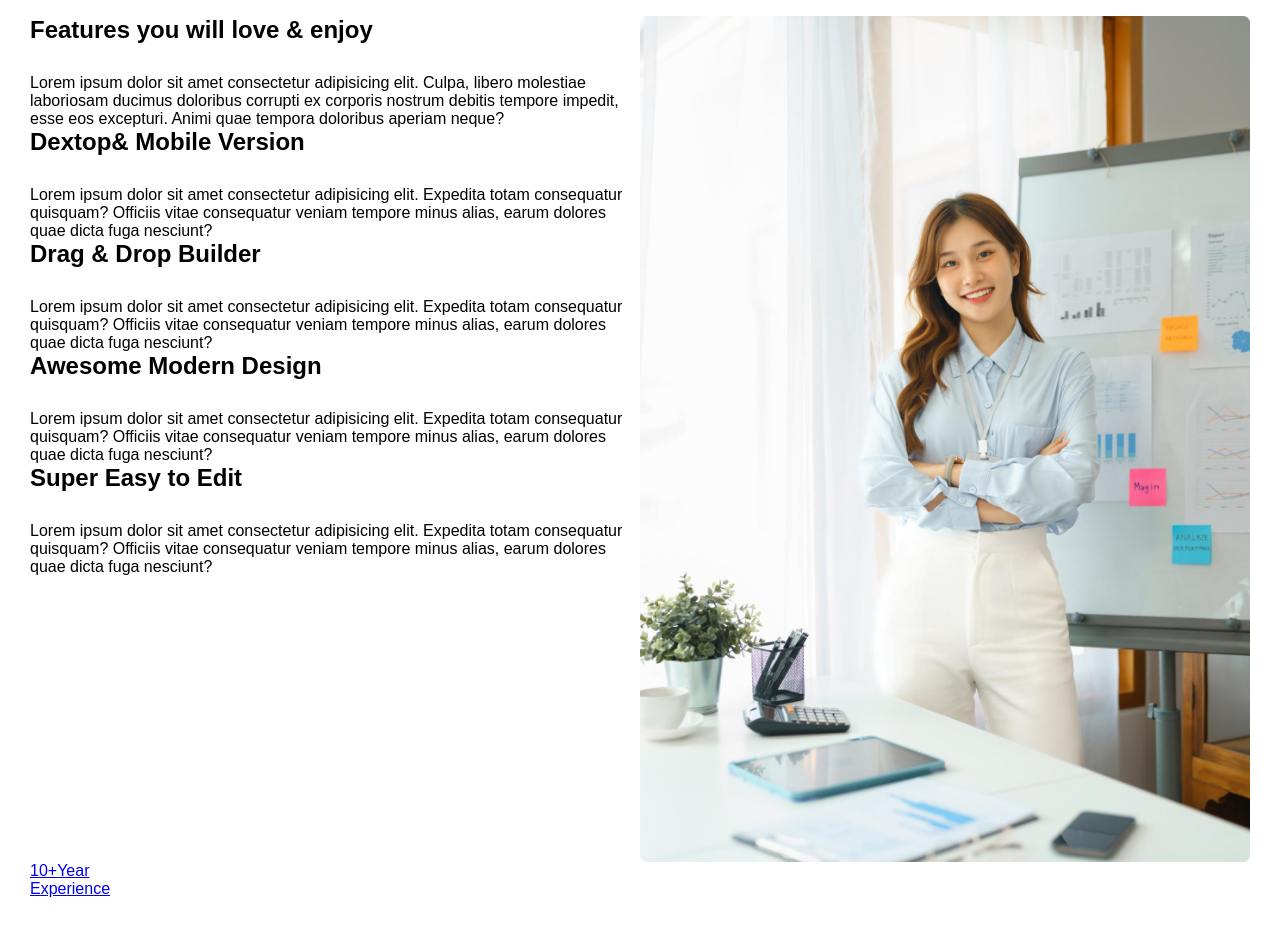
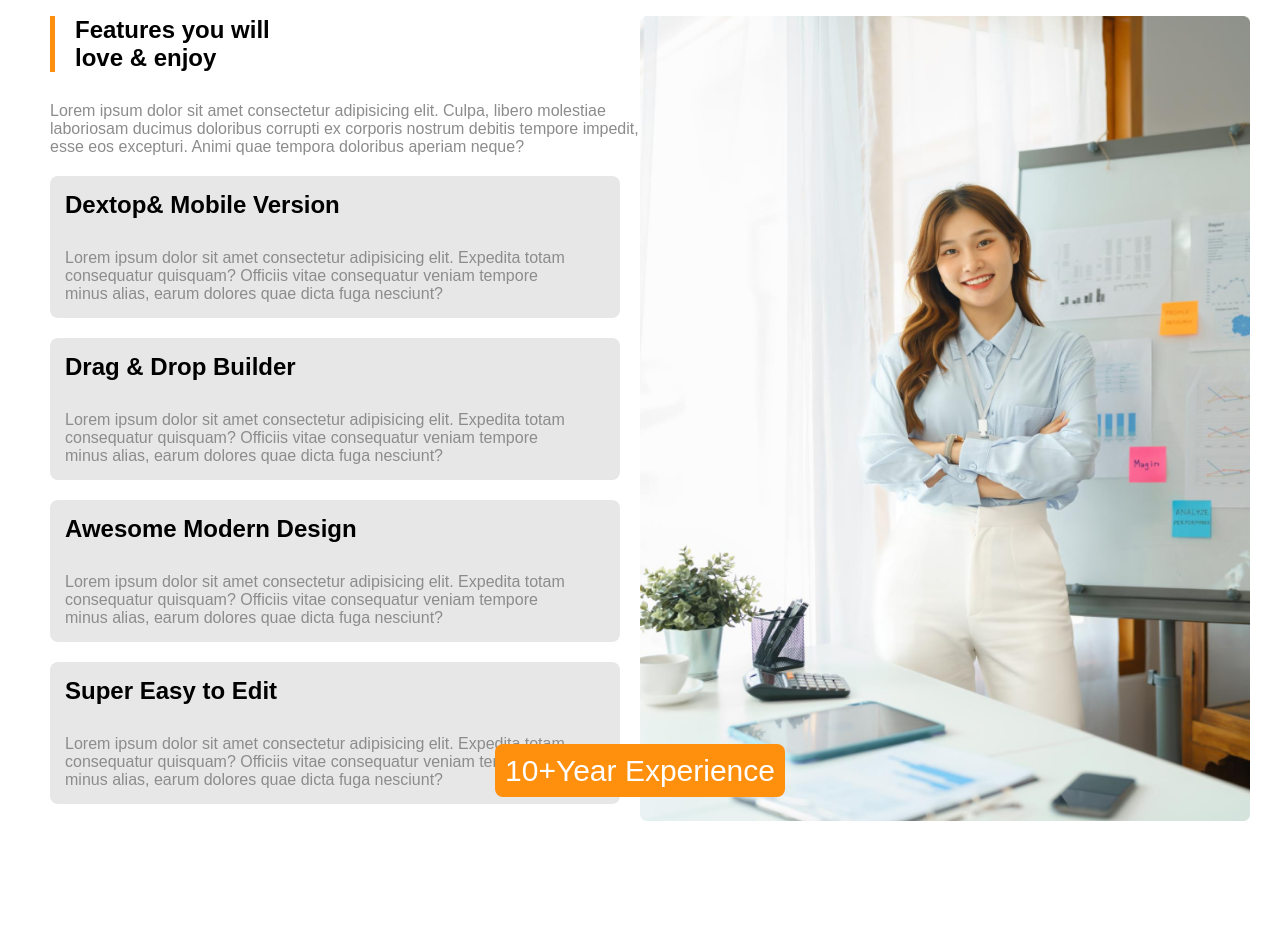
Before and after one commit to JI-Imran/My-First-Repo, a plain HTML site: page index.html in a window 1280 px wide. Shown: the part 1640-2568 px from the top of the page. After the commit the page ends 2464 px from the top, so only its background shows below. Drawn offline with Linux system fonts and the light colour scheme.

Commit message:
lastmment

```diff
--- a/index.html
+++ b/index.html
@@ -46,29 +46,29 @@
             <div class="feature_text">
                 <div class="heading">
                     <h2>
-                        Features you  will love & enjoy
+                        Features you  will<br> love & enjoy
                     </h2>
                     <p>Lorem ipsum dolor sit amet consectetur adipisicing elit. Culpa, libero molestiae laboriosam ducimus doloribus corrupti ex corporis nostrum debitis tempore impedit, esse eos excepturi. Animi quae tempora doloribus aperiam neque?</p>
                 </div>
-                <div>
+                <div class="box">
                     <h1>Dextop& Mobile Version</h1>
                     <p>
                         Lorem ipsum dolor sit amet consectetur adipisicing elit. Expedita totam consequatur quisquam? Officiis vitae consequatur veniam tempore minus alias, earum dolores quae dicta fuga nesciunt?
                     </p>
                 </div>
-                <div>
+                <div class="box">
                     <h1>Drag & Drop Builder</h1>
                     <p>
                         Lorem ipsum dolor sit amet consectetur adipisicing elit. Expedita totam consequatur quisquam? Officiis vitae consequatur veniam tempore minus alias, earum dolores quae dicta fuga nesciunt?
                     </p>
                 </div>
-                <div>
+                <div class="box">
                     <h1>Awesome Modern Design</h1>
                     <p>
                         Lorem ipsum dolor sit amet consectetur adipisicing elit. Expedita totam consequatur quisquam? Officiis vitae consequatur veniam tempore minus alias, earum dolores quae dicta fuga nesciunt?
                     </p>
                 </div>
-                <div>
+                <div class="box">
                     <h1>Super Easy to Edit</h1>
                     <p>
                         Lorem ipsum dolor sit amet consectetur adipisicing elit. Expedita totam consequatur quisquam? Officiis vitae consequatur veniam tempore minus alias, earum dolores quae dicta fuga nesciunt?
@@ -79,7 +79,7 @@
 
             </div>
             <div class="special_button">
-                <a href="#">10+Year <br><span>Experience</span></a>
+                <a href="#">10+Year <span>Experience</span></a>
             </div>
 
         </section>
--- a/style.css
+++ b/style.css
@@ -8,6 +8,7 @@
     font-family: Arial, Helvetica, sans-serif;
 }
 body{
+    color: #8c8c8c;
 
 }
 
@@ -51,6 +52,7 @@ header nav li a{
     font-size: 40px;
     font-weight: 800;
     line-height: 40px;
+    color: #000;
 }
 .header_text p{
     margin-bottom: 30px;
@@ -130,12 +132,55 @@ main {
     position: relative;
     display: flex;
     margin-top: 70px;
+    margin-bottom: 30px;
+    z-index: -5555;
 }
 .feature_section_container .feature_text{
     width: 50%;
 }
-
+.feature_section_container .feature_text .heading{
+    margin-left: 20px;
+}
+.feature_section_container .feature_text .heading h2{
+    font-family: sans-serif;
+    font-weight: 800;
+    color: #000;
+    padding-left: 20px;
+    border-left: 5px solid #FF900E;
+}
+.feature_section_container .feature_text .heading p{
+    margin-bottom: 20px;
+    color: #8c8c8c;
+}
+.feature_section_container .feature_text .box{
+    padding: 10px;
+    background: #e8e7e7;
+    border-radius: 8px;
+    margin: 20px;
+    padding: 15px;
+    padding-right: 50px;
+}
+.feature_section_container .feature_text  div h1{
+    color: #000;
+}
 
 .feature_section_container img{
     width: 50%;
 }
+.feature_section_container img{
+    height: 805px;
+}
+
+.special_button{
+    text-align: center;
+    margin-top: -100px;
+    z-index: 11111;
+}
+.special_button a{
+    padding: 10px 10px;
+    background: #FF900E;
+    text-decoration: none;
+    color: #ffffff;
+    font-size: 30px;
+    border-radius: 8px;
+}
```
